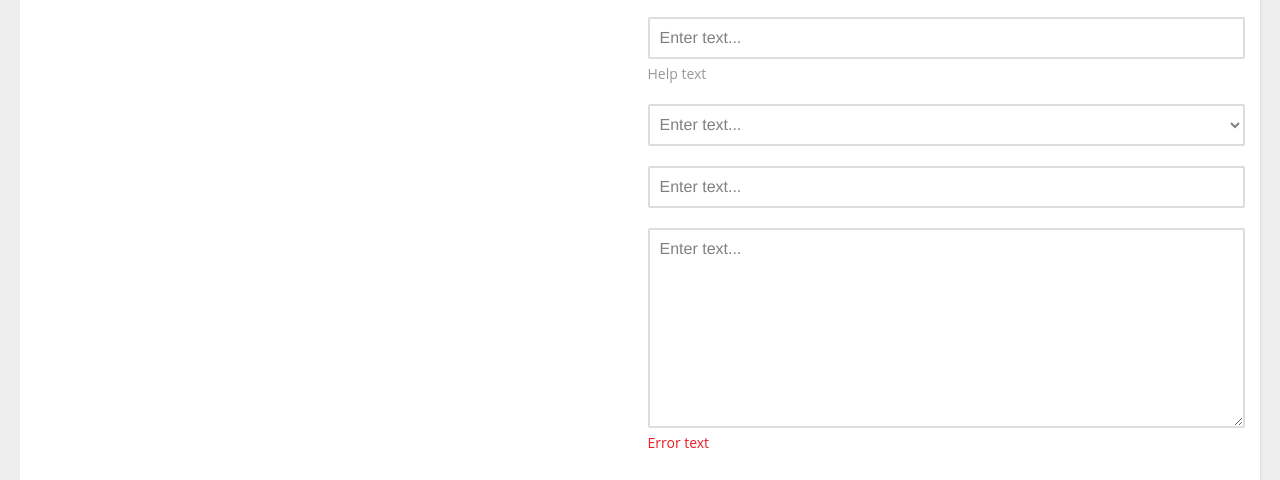
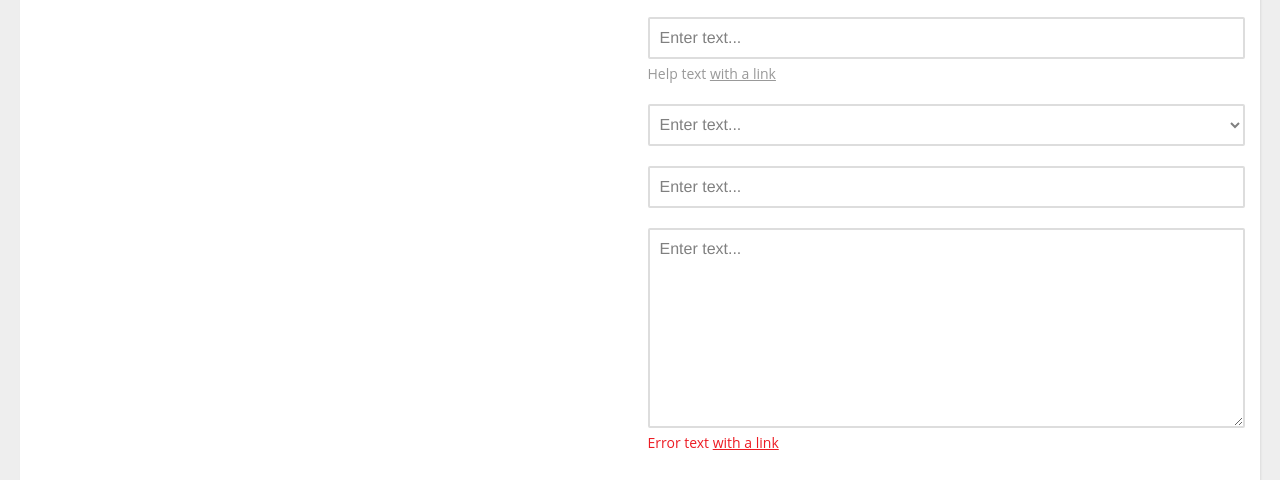
Before and after one commit to PrecisionCoding/starter-kit, a website: page index.html in a window 1280 px wide. Shown: the part 350-830 px from the top of the page. Drawn offline with nearby package versions, Linux system fonts and the light colour scheme; files that its build step writes are made by us from their sources; files whose address does not match are found by name.

Commit message:
Revised link styles for errors

```diff
--- a/gulp/scss/_forms.scss
+++ b/gulp/scss/_forms.scss
@@ -310,6 +310,29 @@
 				margin: 0;
 				padding: 5px 0 0 0;
 			}
+			a
+			{
+				@include critical
+				{
+					color: $colorError;
+					text-decoration: underline;
+				}
+				&:focus, &:hover
+				{
+					@include critical
+					{
+						color: $colorError;
+						text-decoration: none;
+					}
+				}
+				&:focus
+				{
+					@include critical
+					{
+						outline-color: $colorError;
+					}
+				}
+		}
 		}
 	}
 	&-warning
@@ -331,5 +354,28 @@
 			margin: 0;
 			padding: 5px 0 0 0;
 		}
+		a
+		{
+			@include critical
+			{
+				color: $colorGrey;
+				text-decoration: underline;
+			}
+			&:focus, &:hover
+			{
+				@include critical
+				{
+					color: $colorGrey;
+					text-decoration: none;
+				}
+			}
+			&:focus
+			{
+				@include critical
+				{
+					outline-color: $colorGrey;
+				}
+			}
+		}
 	}
 }
--- a/index.html
+++ b/index.html
@@ -63,7 +63,7 @@
 						<p class="form-warning">This is a warning <a href="#">with a link</a>...</p>
 						<div class="form-row">
 							<input class="form-text" type="text" placeholder="Enter text..." />
-							<p class="form-info">Help text</p>
+							<p class="form-info">Help text <a href="#">with a link</a></p>
 						</div>
 						<div class="form-row">
 							<select class="form-select">
@@ -77,7 +77,7 @@
 						</div>
 						<div class="form-row">
 							<textarea class="form-textarea" placeholder="Enter text..."></textarea>
-							<p class="form-error">Error text</p>
+							<p class="form-error">Error text <a href="#">with a link</a></p>
 						</div>
 						<div class="form-action">
 							<button class="form-button" type="submit">Submit</button>
```
